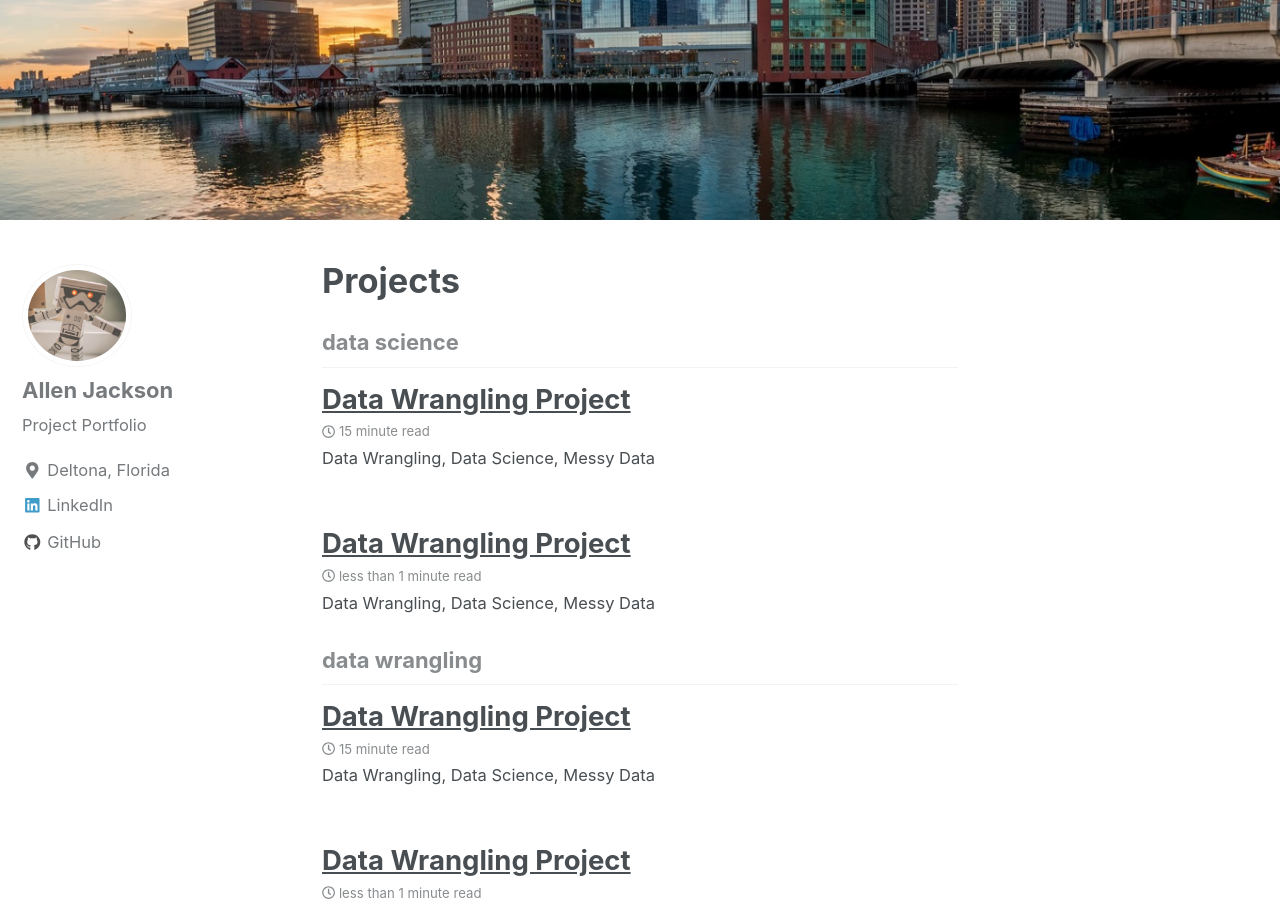
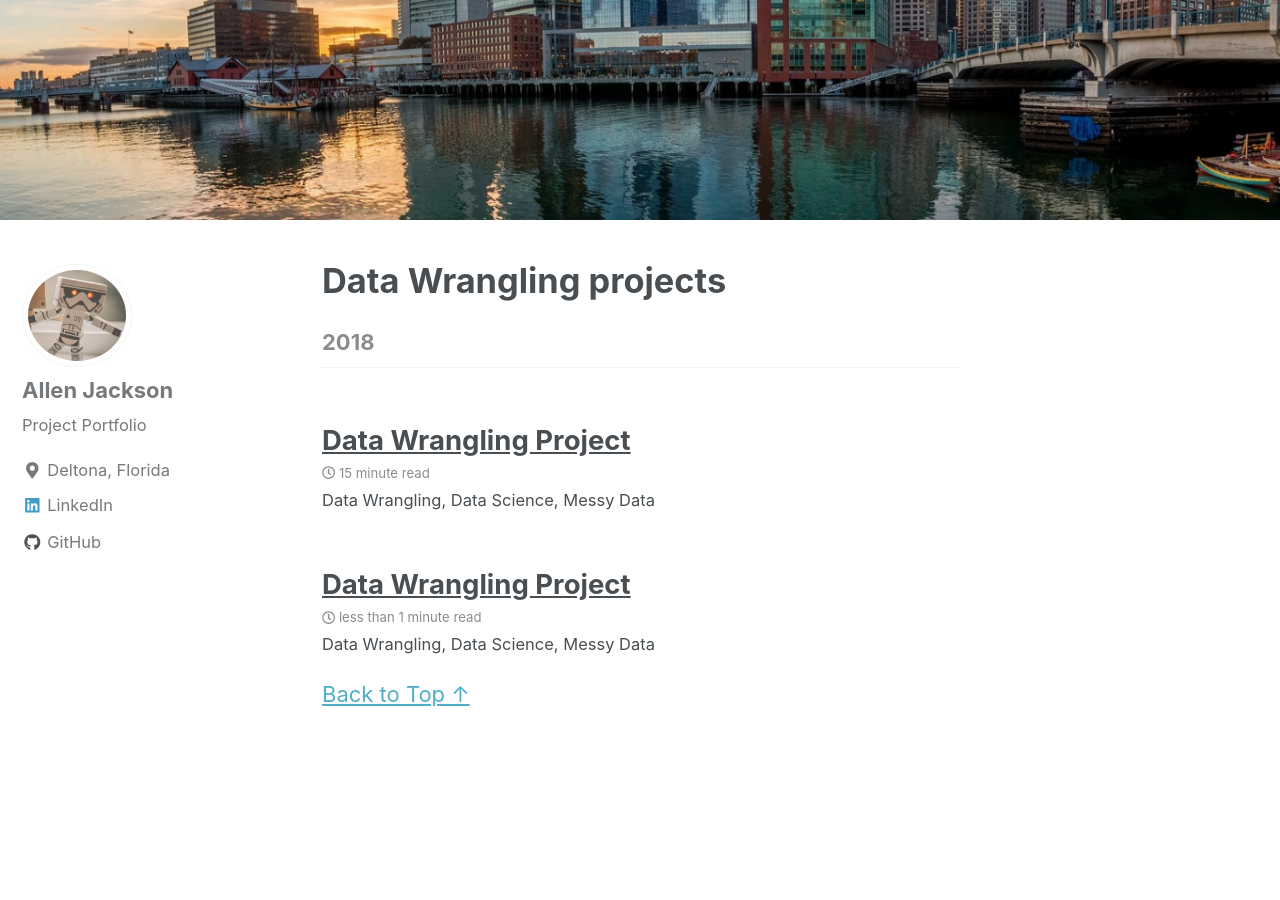
Before and after one commit to Nella796/Nella796.github.io, a Jekyll site: the page built from _pages/machinelearning.md, in a window 1280 px wide and 900 px high, scrolled down 355 px. Built offline with Jekyll 4.4.1, drawn with Linux system fonts in a browser that asks for light colours; nearby versions of some CDN libraries; some of the changed text lies outside the part shown.

Commit message:
re added original machinelearning.md

```diff
--- a/_pages/machinelearning.md
+++ b/_pages/machinelearning.md
@@ -1,18 +1,8 @@
 ---
 layout: posts
-permalink: /Projects/
-title: "Projects"
+permalink: /data-wrangling/
+title: "Data Wrangling projects"
 author_profile: true
 header:
   image: "/images/fort point.png"
 ---
-{% include base_path %}
-{% include group-by-array collection=site.posts field="tags" %}
-
-{% for tag in group_names %}
-  {% assign posts = group_items[forloop.index0] %}
-  <h2 id="{{ tag | slugify }}" class="archive__subtitle">{{ tag }}</h2>
-  {% for post in posts %}
-    {% include archive-single.html %}
-  {% endfor %}
-{% endfor %}
```
